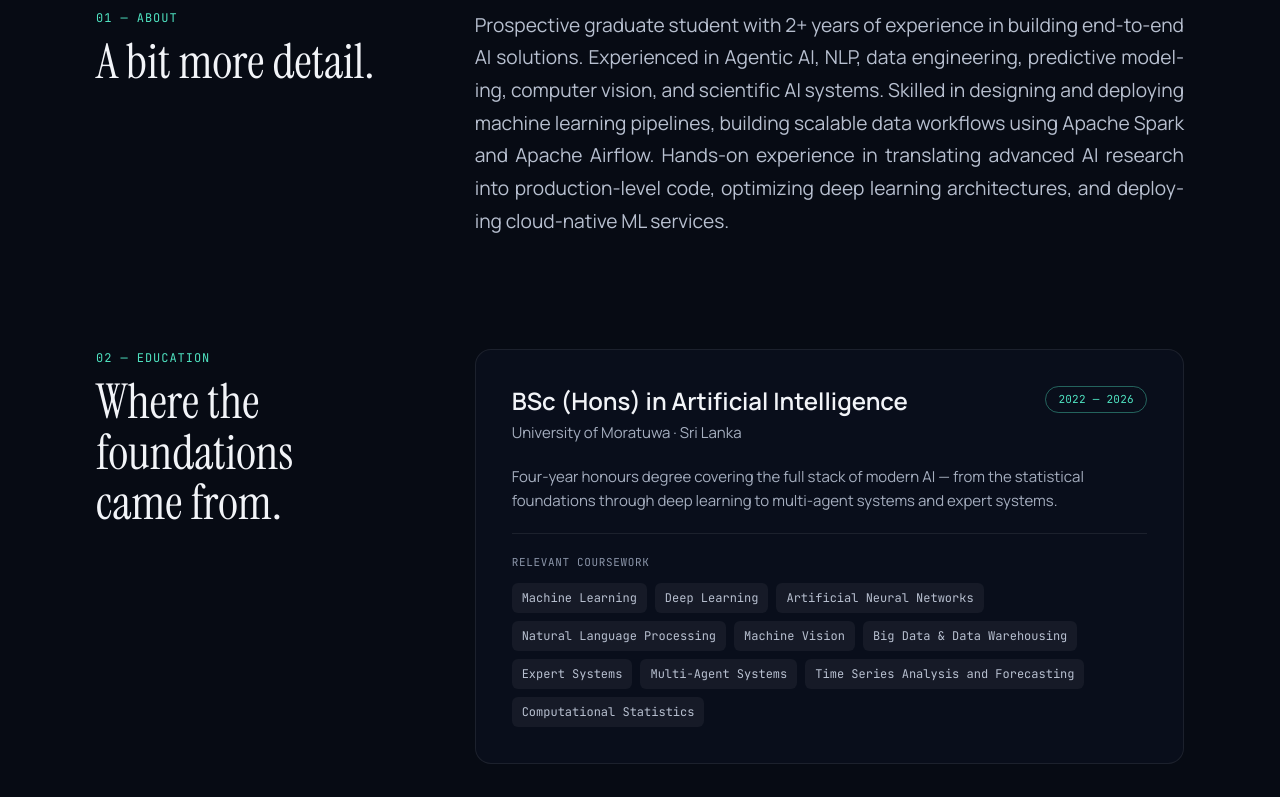
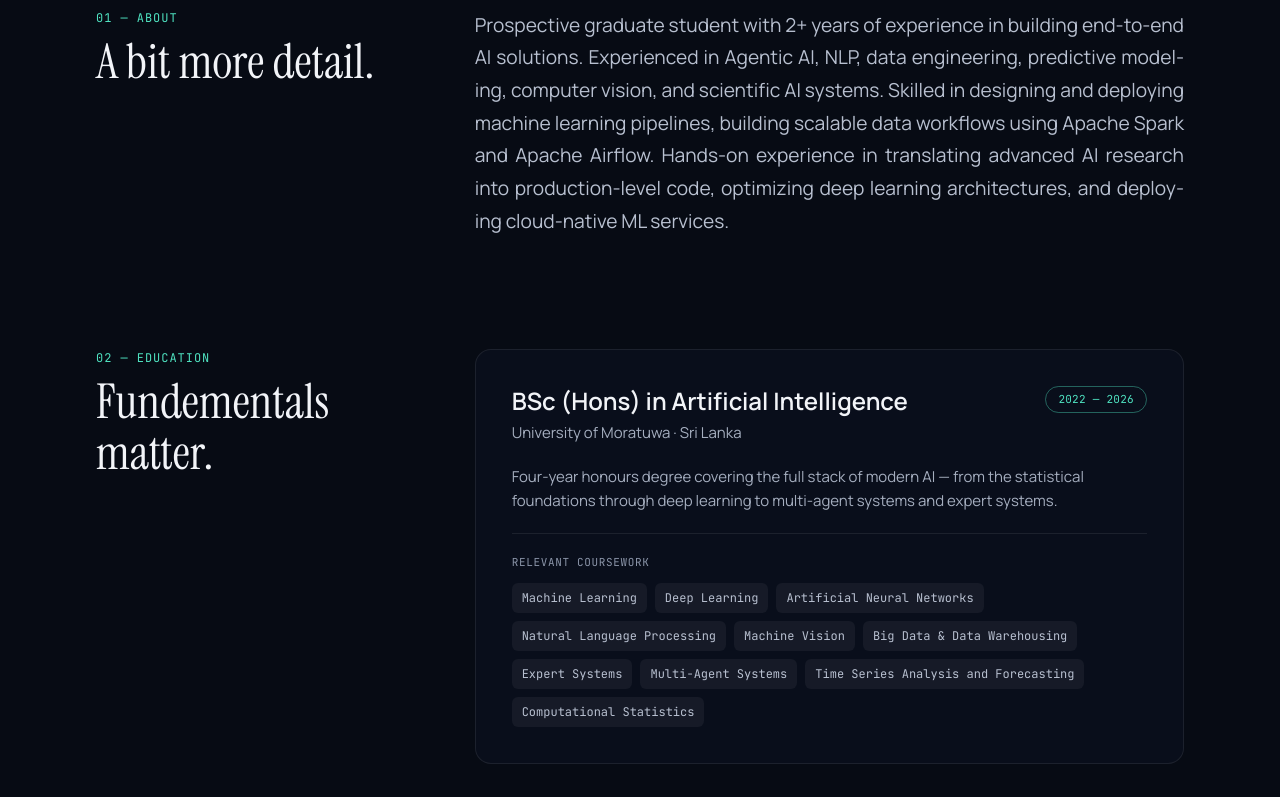
Before and after one commit to ywchanna2001/Portfolio, a Next.js app: page / in a window 1280 px wide. Shown: the part 990-1787 px from the top of the page. Built offline with nearby package versions, Linux system fonts and the light colour scheme.

Commit message:
education updated

```diff
--- a/components/Education.tsx
+++ b/components/Education.tsx
@@ -13,7 +13,7 @@ export default function Education() {
           <div className="flex flex-col gap-2.5">
             <span className="eyebrow uppercase">02 — Education</span>
             <h2 className="font-display text-[clamp(2rem,4vw,3rem)] font-normal leading-[1.05] text-bright">
-              Where the foundations came from.
+              Fundementals matter.
             </h2>
           </div>
         </Reveal>
```
